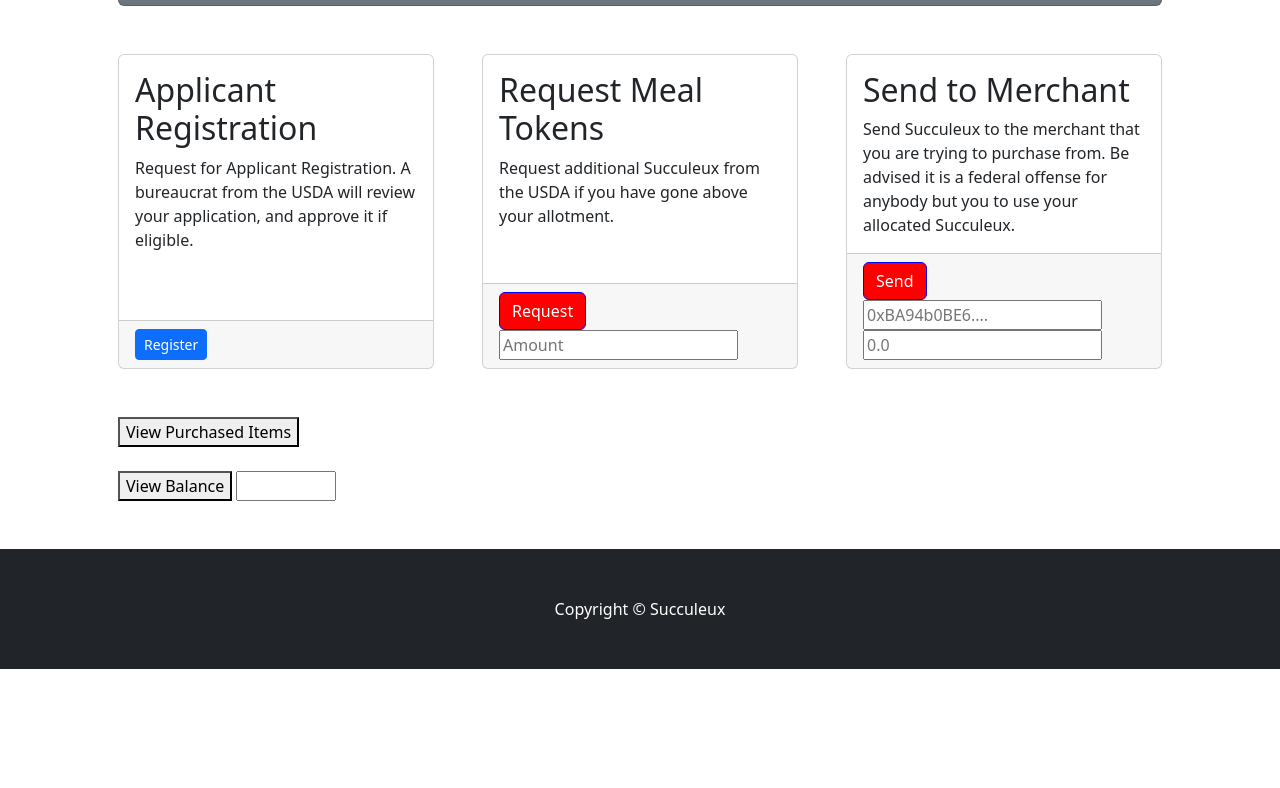
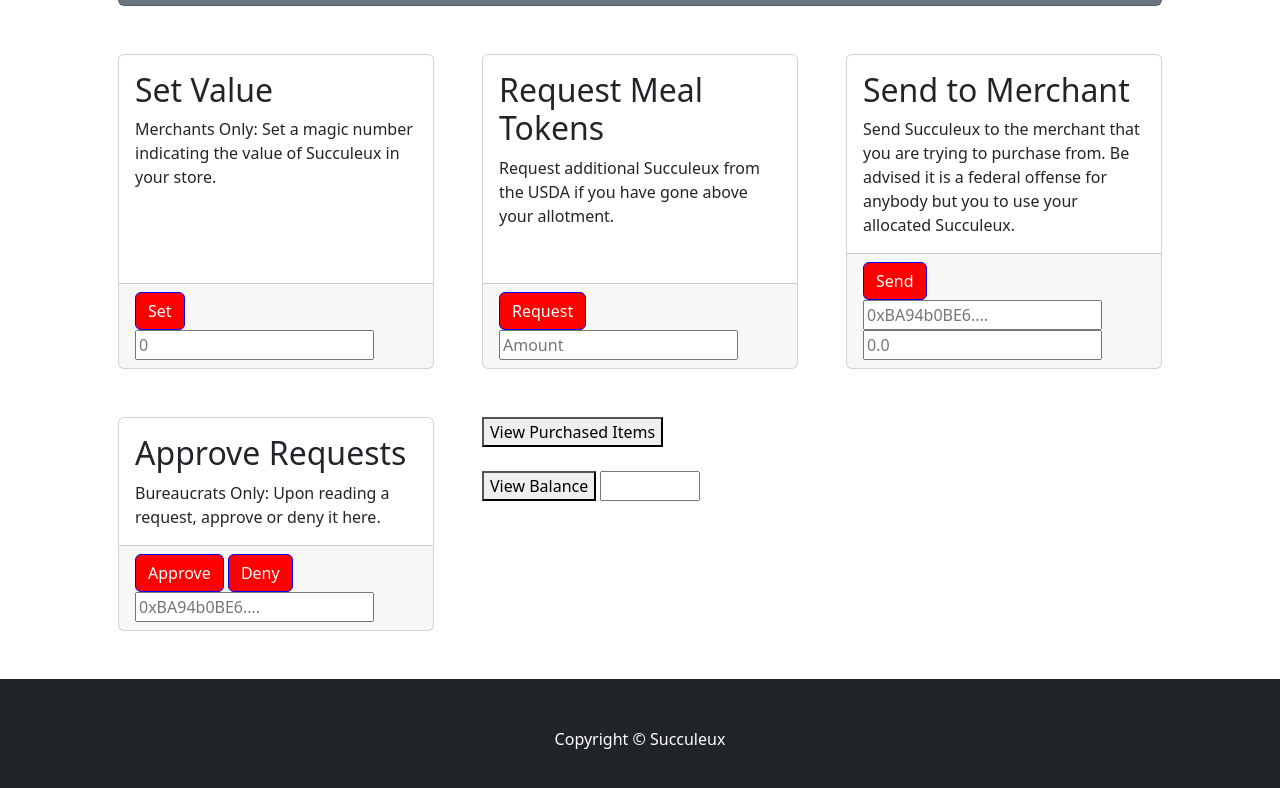
Before and after one commit to vrashi/SANPonBlockchain, a plain HTML site: page SNAP-App/src/index.html in a window 1280 px wide. Shown: the part 516-1304 px from the top of the page. Before the commit the page ends 1185 px from the top, so only its background shows below. Drawn offline with nearby package versions, Linux system fonts and the light colour scheme.

Commit message:
standardized front end

```diff
--- a/SNAP-App/src/index.html
+++ b/SNAP-App/src/index.html
@@ -50,10 +50,13 @@
                 <div class="col-md-4 mb-5">
                     <div class="card h-100">
                         <div class="card-body">
-                            <h2 class="card-title">Applicant Registration</h2>
-                            <p class="card-text">Request for Applicant Registration. A bureaucrat from the USDA will review your application, and approve it if eligible.</p>
+                            <h2 class="card-title">Set Value</h2>
+                            <p class="card-text">Merchants Only: Set a magic number indicating the value of Succuleux in your store.</p>
                         </div>
-                        <div class="card-footer"><a class="btn btn-primary btn-sm" href="#!">Register</a></div>
+                        <div class="card-footer">
+				<button type="submit" style="background-color:red; border-color:blue; color:white" class="btn btn-light" id="send">Set</button>
+				<input type="text" id="magicnum" name="magicnum" placeholder="0">
+			</div>
                     </div>
                 </div>
                 <div class="col-md-4 mb-5">
@@ -82,6 +85,19 @@
                     </div>
                 </div>
 		<div class="col-md-4 mb-5">
+                    <div class="card h-100">
+                        <div class="card-body">
+                            <h2 class="card-title">Approve Requests</h2>
+                            <p class="card-text">Bureaucrats Only: Upon reading a request, approve or deny it here.</p>
+                        </div>
+                        <div class="card-footer">
+				<button type="submit" style="background-color:red; border-color:blue; color:white" class="btn btn-light" id="send">Approve</button>
+				<button type="submit" style="background-color:red; border-color:blue; color:white" class="btn btn-light" id="send">Deny</button>
+				<input type="text" id="addressdecision" name="addressdecision" placeholder="0xBA94b0BE6....">
+			</div>
+                    </div>
+                </div>
+		<div class="col-md-4 mb-5">
 			<button type="button">View Purchased Items</button>
 			<br>
 			<br>
```
